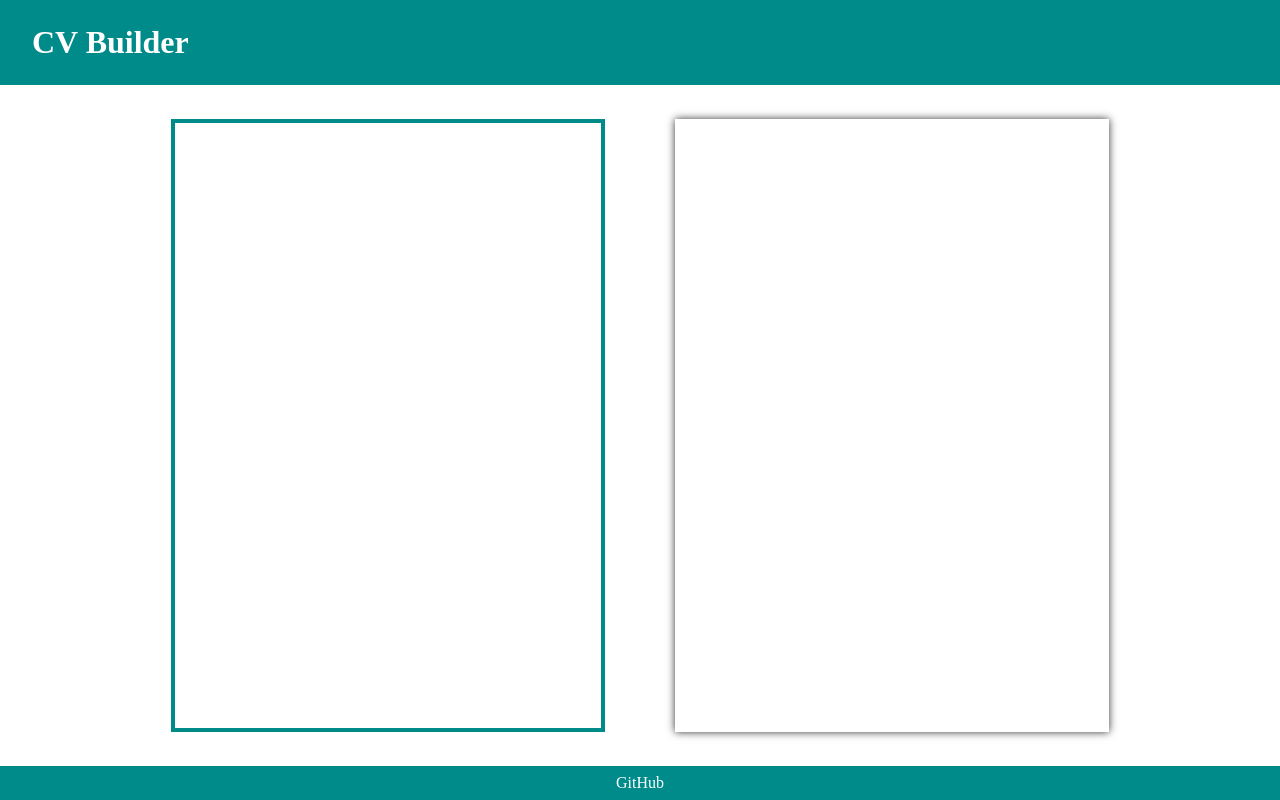
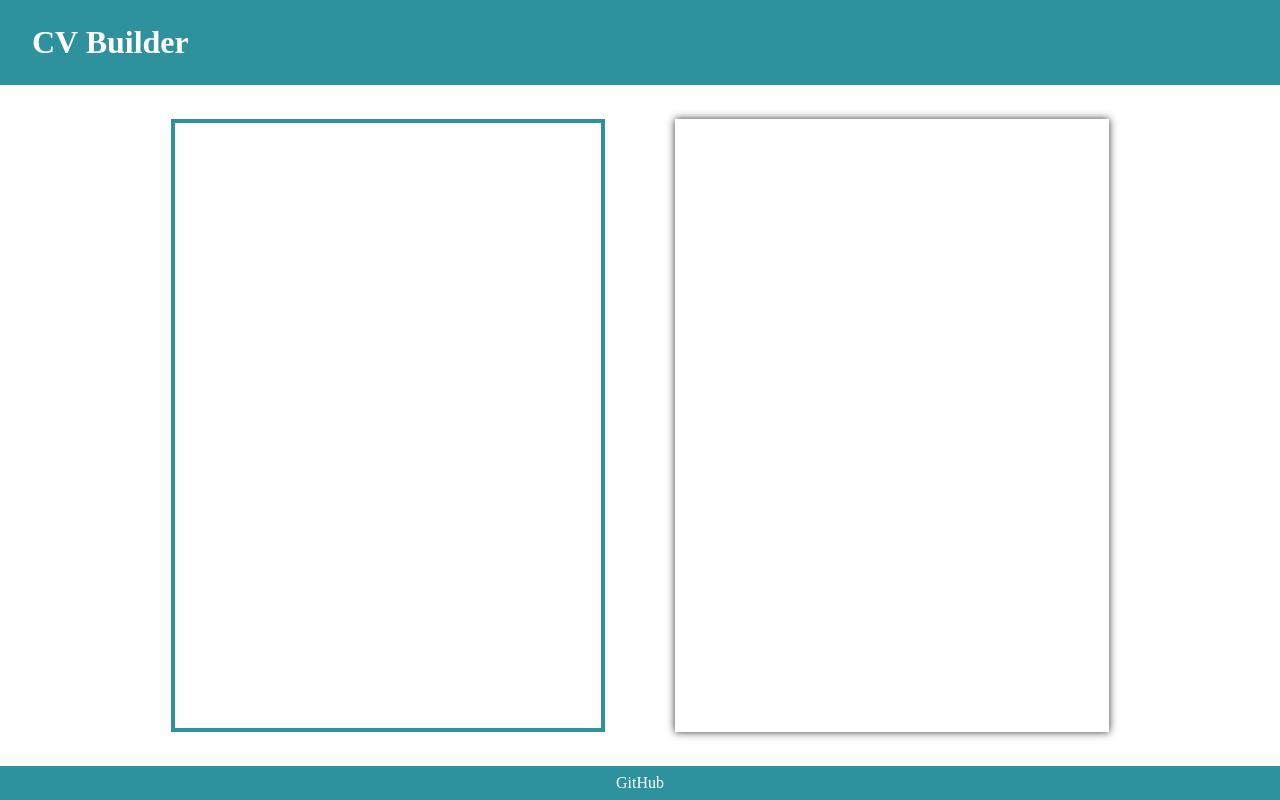
Before and after one commit to bkwong315/cv-application, a React app: page / in a window 1280 px wide. Built offline with nearby package versions, Linux system fonts and the light colour scheme; the HTML template or start-up script is replaced by a standard one.

Commit message:
Change primary color

```diff
--- a/src/App.scss
+++ b/src/App.scss
@@ -9,7 +9,7 @@
 }
 
 header {
-  background-color: darkcyan;
+  background-color: $primary-color;
   color: white;
   padding: 1.5rem 2rem;
 }
@@ -27,7 +27,7 @@ main {
 
   .cv-builder {
     @include cv-card;
-    border: 0.25rem solid darkcyan;
+    border: 0.25rem solid $primary-color;
   }
 
   .cv-preview {
@@ -43,6 +43,6 @@ footer {
 
   padding: 0.5rem 0;
 
-  background-color: darkcyan;
+  background-color: $primary-color;
   color: white;
 }
--- a/src/globals.scss
+++ b/src/globals.scss
@@ -1,3 +1,5 @@
+$primary-color: rgb(46, 145, 158);
+
 * {
   margin: 0;
   padding: 0;
```
